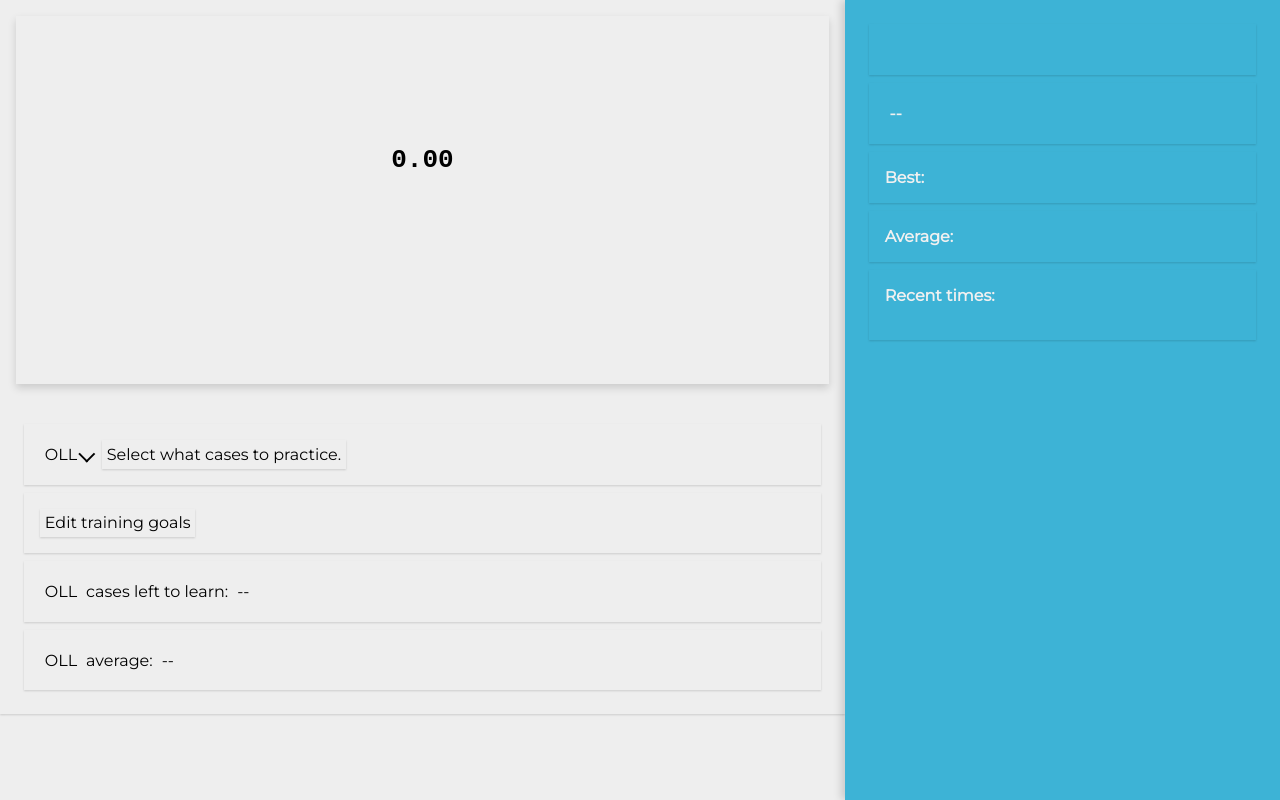
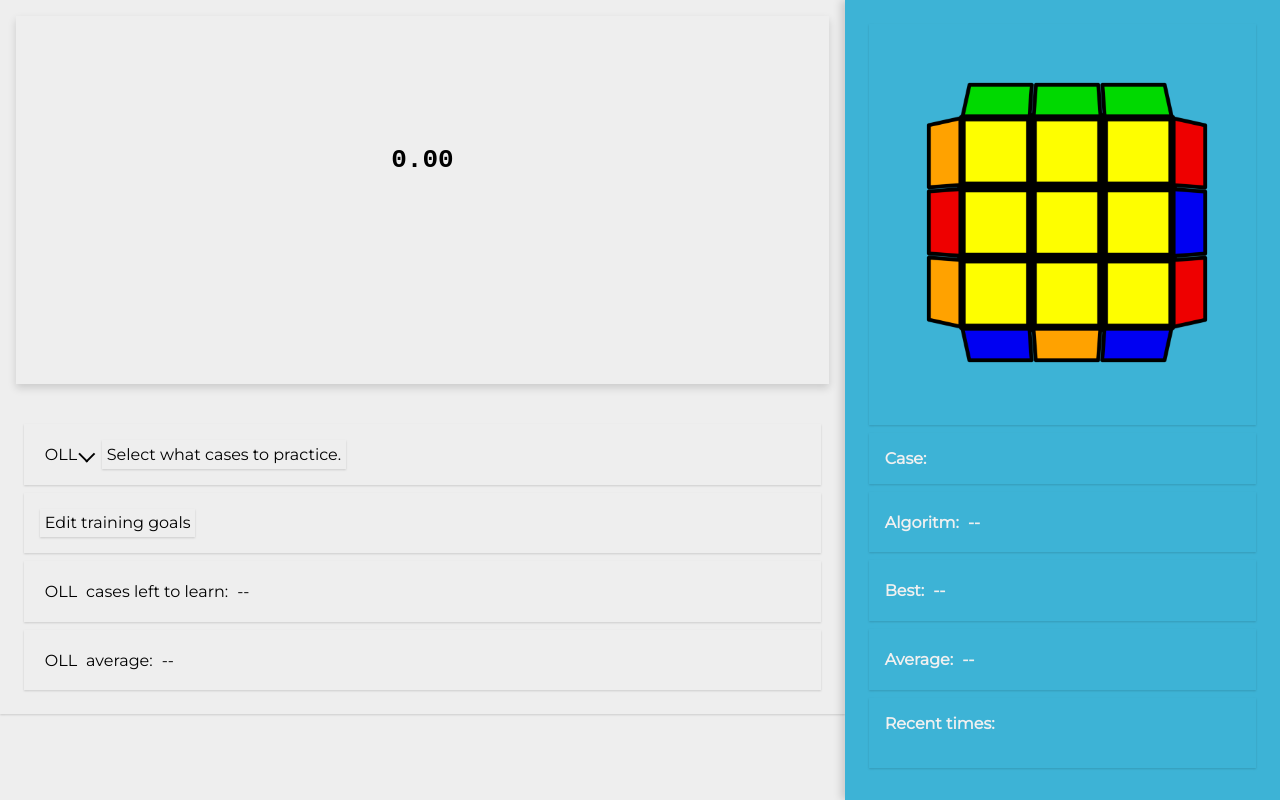
Before and after one commit to Nbobito/csTrainer, a plain HTML site: page index.html in a window 1280 px wide. Drawn offline with Linux system fonts and the light colour scheme.

Commit message:
Added Many Things

```diff
--- a/css/main.scss
+++ b/css/main.scss
@@ -43,6 +43,25 @@ body {
     margin: 0;
     background: $default-background;
     overflow: hidden;
+}
+
+::-webkit-scrollbar {
+    width: 8px;
+    height: 8px;
+}
+
+::-webkit-scrollbar-thumb {
+    background: linear-gradient(0deg, #3090AD 14%, #3dc2eb 39%);
+    border-radius: 4px;
+}
+
+::-webkit-scrollbar-thumb:hover {
+    background: linear-gradient(13deg, #639eb0 14%, #88c8de 64%);
+}
+
+::-webkit-scrollbar-track {
+    background: #3db3d6;
+    border-radius: 15px;
 }
 
 .container {
@@ -116,6 +135,7 @@ body {
         color: #F0F0F0;
         background-color: #3db3d6;
         box-shadow: -4px 0 8px $default-shadow-color;
+        overflow-y: auto;
 
         .case-main {
             padding: 1em 1em 1em 1em;
@@ -124,6 +144,10 @@ body {
                 margin: 0.5em;
                 box-shadow: 0 1px 2px $default-shadow-color;
                 padding: 1em;
+
+                img {
+                    width: 100%;
+                }
 
                 * {
                     display: inline-block;
--- a/index.html
+++ b/index.html
@@ -44,19 +44,22 @@
         <div class="case">
             <div class="case-main">
                 <div class="case-container">
-                    <div id="case"></div>
+                    <div id="case"><img src="img/pll/ub.png"></div>
                 </div>
                 <div class="case-container">
-                    <div id="case-algorithm">--</div>
+                    Case: <div id="case-name"></div>
                 </div>
                 <div class="case-container">
-                    Best: <div id="case-best"></div>
+                    Algoritm: <div id="case-algorithm">--</div>
                 </div>
                 <div class="case-container">
-                    Average: <div id="case-average"></div>
+                    Best: <div id="case-best">--</div>
                 </div>
                 <div class="case-container">
-                    Recent times:<br><div id="recents"></div>
+                    Average: <div id="case-average">--</div>
+                </div>
+                <div class="case-container">
+                    Recent times:<br><div id="recents">--</div>
                 </div>
             </div>
         </div>
```
Also changed, not shown: .helpers/getImagePerm.js (added), css/main.css, img/pll/ua.png (added), img/pll/ub.png (renamed from svg/pll/ua.png), img/pll/z.png (added), 1 other file.
